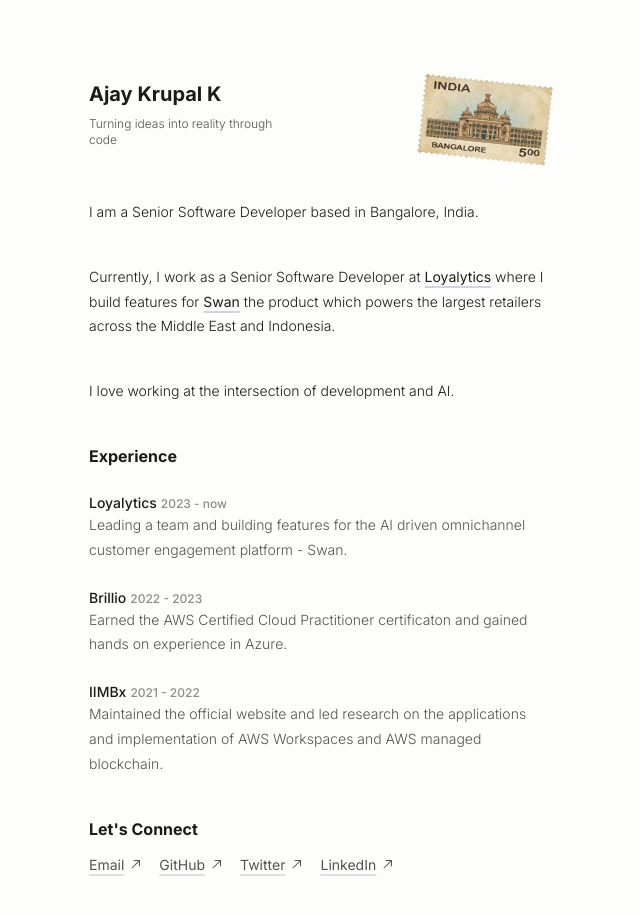
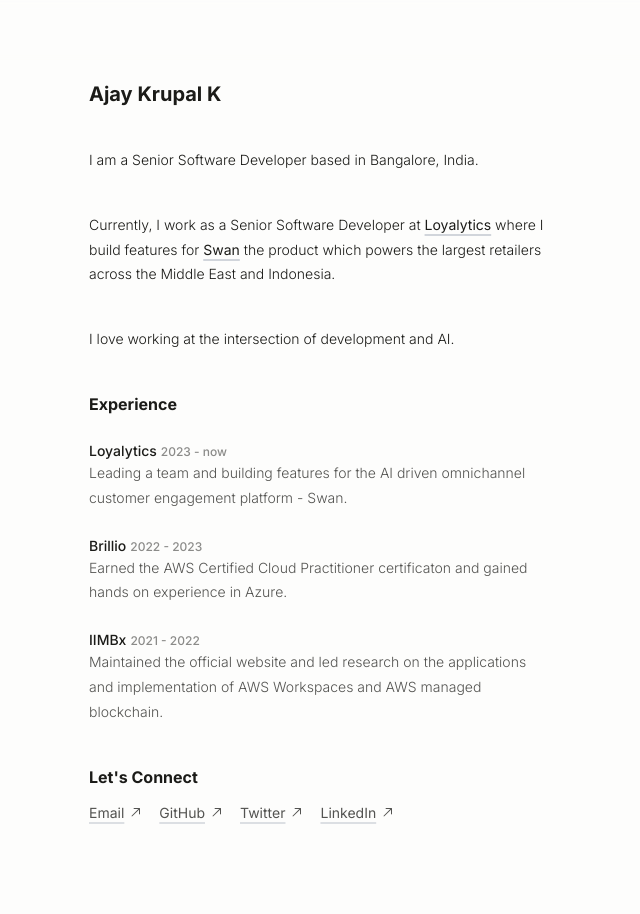
Before and after one commit to ajaykrupalk/Portfolios, a Next.js app: page / in a window 1280 px wide. Shown: the top 914 px of the page, without its empty margins (321-961 px from the left). Built offline with nearby package versions, Linux system fonts and the light colour scheme.

Commit message:
reverted changes

```diff
--- a/app/globals.css
+++ b/app/globals.css
@@ -12,9 +12,6 @@
   src: url("./inter.woff2") format("woff2");
 }
 
-*{
-  cursor: none !important;
-}
 
 * {
   font-family: "inter black", sans-serif;
--- a/components/header.tsx
+++ b/components/header.tsx
@@ -1,20 +1,10 @@
-import Image from "next/image";
 import React from "react";
-import PostcardImage from "../public/assets/postcard-stamp.png";
 
 export default function Header() {
   return (
     <>
-      <div className="flex w-full justify-between items-start">
-        <div>
-            <h1 className="font-bold text-xl">Ajay Krupal K</h1>
-            <p className="mt-2 w-48 text-xs opacity-75">Turning ideas into reality through code</p>
-        </div>
-        <Image
-          src={PostcardImage}
-          alt="Bangalore"
-          className="w-32 h-20 transform rotate-6"
-        />
+      <div>
+        <h1 className="font-bold text-xl">Ajay Krupal K</h1>
       </div>
       <p>I am a Senior Software Developer based in Bangalore, India.</p>
       <p>
--- a/pages/HomePage.tsx
+++ b/pages/HomePage.tsx
@@ -4,7 +4,6 @@ import React from "react";
 import Header from "../components/header";
 import Experience from "../components/experience";
 import Footer from "../components/footer";
-import CustomCursor from "../components/customCursor";
 
 export default function HomePage() {
     return (
@@ -17,7 +16,6 @@ export default function HomePage() {
                         WebkitMaskImage: "linear-gradient(to top, rgba(255, 255, 255, 0) 0%, rgba(255, 255, 255, 1) 100%)"
                       }}
                 />
-                <CustomCursor />
                 <Header />
                 <Experience />
                 <Footer />
```
